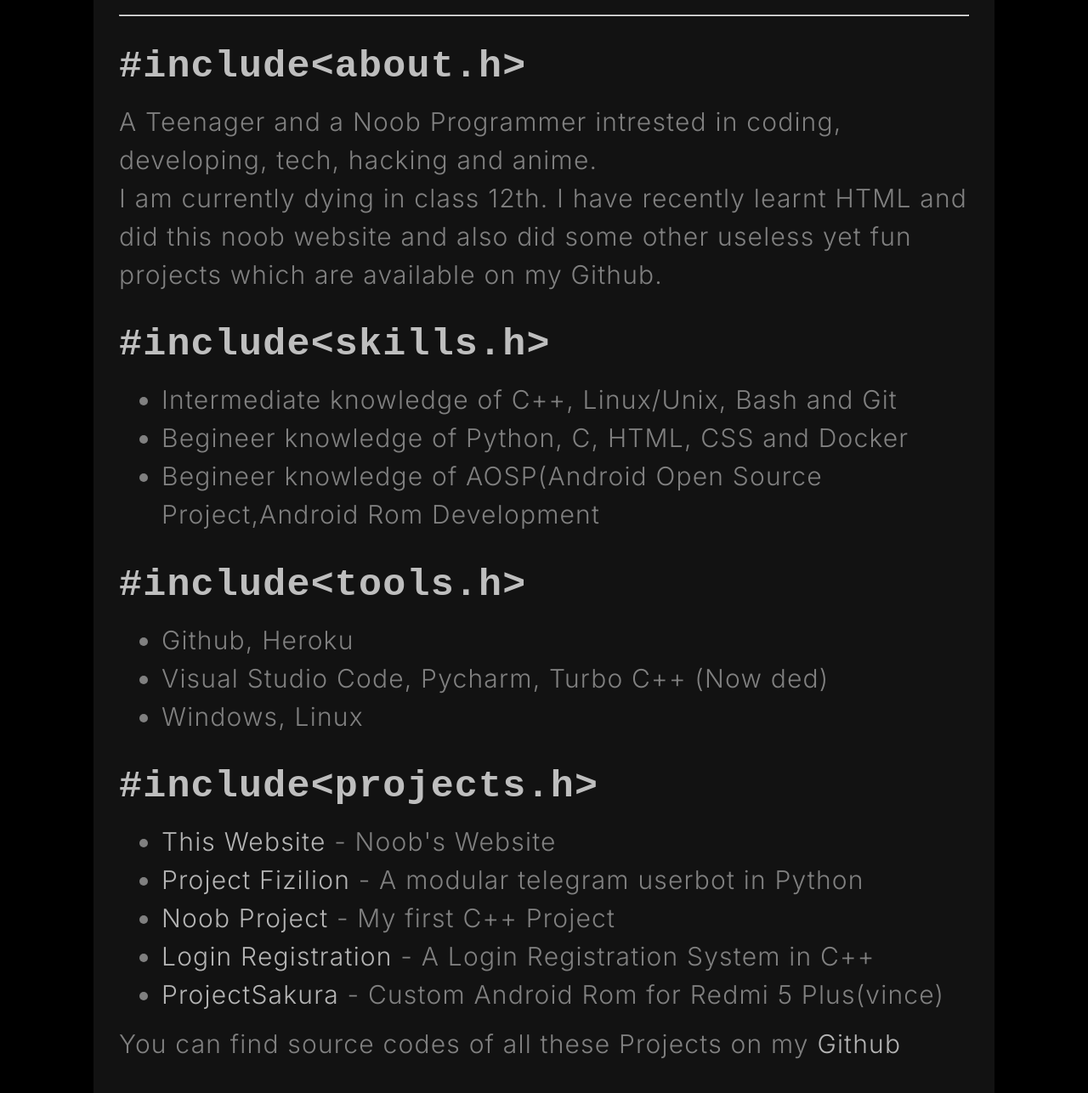
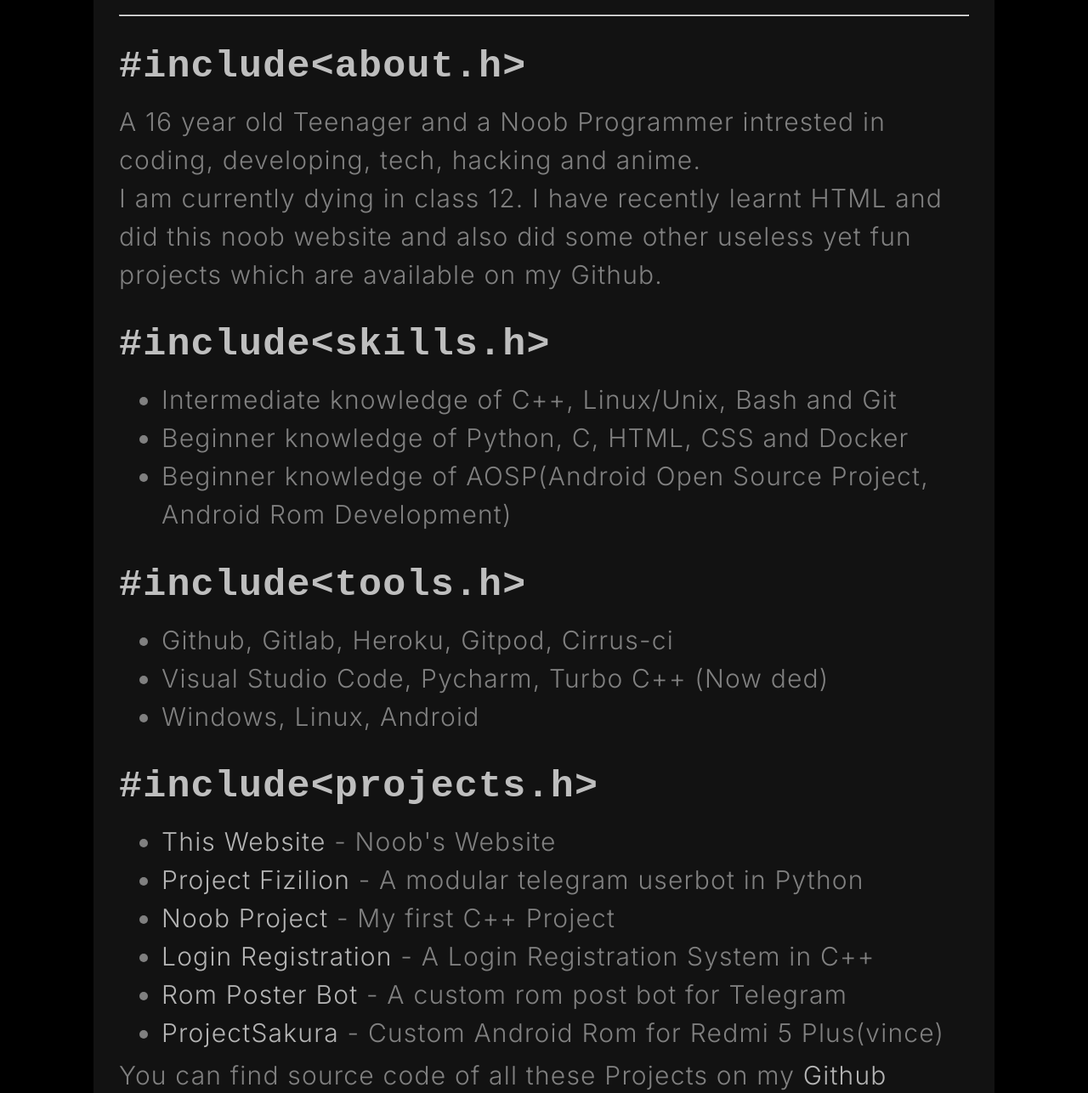
Before and after one commit to PrajjuS/PrajjuS.github.io, a plain HTML site: page index.html in a window 1280 px wide. Shown: the part 160-1446 px from the top of the page at 85% size. Drawn offline with Linux system fonts and the light colour scheme.

Commit message:
Fixup typos
- Also minimal changes

Change-Id: I1c5d453bd3be20f021444806deee28ea909879b1
Signed-off-by: PrajjuS <theprajjus@gmail.com>

```diff
--- a/index.html
+++ b/index.html
@@ -20,9 +20,9 @@
             <hr>
             <h2>#include&lt;about.h&gt;</h2>
             <p>
-                A Teenager and a Noob Programmer intrested in coding, developing, tech, hacking and anime.
+                A 16 year old Teenager and a Noob Programmer intrested in coding, developing, tech, hacking and anime.
                 <br>
-                I am currently dying in class 12th. I have recently learnt HTML and did this noob website and also did some other useless yet fun projects which are available on my Github.
+                I am currently dying in class 12. I have recently learnt HTML and did this noob website and also did some other useless yet fun projects which are available on my Github.
             </p>
 
             <!-- Skills -->
@@ -30,8 +30,8 @@
             <p>
                 <ul>
                     <li>Intermediate knowledge of C++, Linux/Unix, Bash and Git</li>
-                    <li>Begineer knowledge of Python, C, HTML, CSS and Docker</li>
-                    <li>Begineer knowledge of AOSP(Android Open Source Project,Android Rom Development</li>
+                    <li>Beginner knowledge of Python, C, HTML, CSS and Docker</li>
+                    <li>Beginner knowledge of AOSP(Android Open Source Project, Android Rom Development)</li>
                 </ul>
             </p>
 
@@ -39,23 +39,24 @@
             <h2>#include&lt;tools.h&gt;</tools.h></h2>
             <p>
                 <ul>
-                    <li>Github, Heroku</li>
+                    <li>Github, Gitlab, Heroku, Gitpod, Cirrus-ci</li>
                     <li>Visual Studio Code, Pycharm, Turbo C++ (Now ded)</li>
-                    <li>Windows, Linux</li>
+                    <li>Windows, Linux, Android</li>
                 </ul>
             </p>
 
             <!-- Projects -->
             <h2>#include&lt;projects.h&gt;</h2>
             <p>
-                <ul style="margin-bottom: 13px;">
+                <ul style="margin-bottom: 5px;">
                     <li><a href="#">This Website</a> - Noob's Website</li>
                     <li><a href="https://github.com/PrajjuS/ProjectFizilion">Project Fizilion</a> - A modular telegram userbot in Python
                     <li><a href="https://replit.com/@PrajwalS1/My-First-C?embed=1&output=1#main.cpp">Noob Project</a> - My first C++ Project</li>
-                    <li><a href="https://replit.com/@PrajwalS1/Login-Registration#main.cpp?embed=1&output=1#main.cpp">Login Registration</a> - A Login Registration System in C++</li>
+                    <li><a href="https://replit.com/@PrajwalS1/Login-Registration?embed=1&output=1#main.cpp">Login Registration</a> - A Login Registration System in C++</li>
+                    <li><a href="https://github.com/PrajjuS/RomPosterBot">Rom Poster Bot</a> - A custom rom post bot for Telegram
                     <li><a href="https://forum.xda-developers.com/t/rom-11-unofficial-project-sakura-5-2r-for-redmi-5-plus-note-5-vince.4363207/">ProjectSakura</a> - Custom Android Rom for Redmi 5 Plus(vince)</li>
                 </ul>
-                You can find source codes of all these Projects on my <a href="https://github.com/PrajjuS">Github</a>
+                You can find source code of all these Projects on my <a href="https://github.com/PrajjuS">Github</a>
             </p>
 
             <!-- Weeb Things -->
@@ -63,9 +64,9 @@
             <p>
                 <ul>
                     <li>Action: <a href="https://myanimelist.net/anime/21/One_Piece">One Piece</a>, <a href="https://myanimelist.net/anime/22319/Tokyo_Ghoul">Tokyo Ghoul</a>, <a href="https://myanimelist.net/anime/11757/Sword_Art_Online">Sword Art Online</a>, <a href="https://myanimelist.net/anime/16498/Shingeki_no_Kyojin">Attack On Titan</a>, <a href="https://myanimelist.net/anime/40748/Jujutsu_Kaisen_TV">Jujutsu Kaisen</a>, <a href="https://myanimelist.net/anime/38000/Kimetsu_no_Yaiba">Demon Slayer</a></li>
-                    <li>Romance: <a href="https://myanimelist.net/anime/32729/Orange">Orange</a>, <a href="https://myanimelist.net/anime/23273/Shigatsu_wa_Kimi_no_Uso">Your Lie In April</a>, <a href="https://myanimelist.net/anime/2167/Clannad">Clannad</a>, <a href="https://myanimelist.net/anime/14813/Yahari_Ore_no_Seishun_Love_Comedy_wa_Machigatteiru">My Teen Romantic Comedy</a>, <a href="https://myanimelist.net/anime/35849/Darling_in_the_FranXX">Darling in the FranXX</a>, <a href="https://myanimelist.net/anime/21995/Ao_Haru_Ride">Blue String Ride</a>, <a href="https://myanimelist.net/anime/31240/Re_Zero_kara_Hajimeru_Isekai_Seikatsu">Re:Zero</a>, <a href="https://myanimelist.net/anime/10793/Guilty_Crown">Guilty Crown</a>, <a href="https://myanimelist.net/anime/33352/Violet_Evergarden">Violet Evergarden</a></li>
+                    <li>Romance: <a href="https://myanimelist.net/anime/23273/Shigatsu_wa_Kimi_no_Uso">Your Lie In April</a>, <a href="https://myanimelist.net/anime/2167/Clannad">Clannad</a>, <a href="https://myanimelist.net/anime/14813/Yahari_Ore_no_Seishun_Love_Comedy_wa_Machigatteiru">My Teen Romantic Comedy</a>, <a href="https://myanimelist.net/anime/35849/Darling_in_the_FranXX">Darling in the FranXX</a>, <a href="https://myanimelist.net/anime/21995/Ao_Haru_Ride">Blue String Ride</a>, <a href="https://myanimelist.net/anime/31240/Re_Zero_kara_Hajimeru_Isekai_Seikatsu">Re:Zero</a>, <a href="https://myanimelist.net/anime/10793/Guilty_Crown">Guilty Crown</a>, <a href="https://myanimelist.net/anime/33352/Violet_Evergarden">Violet Evergarden</a></li>
                     <li>Movies: <a href="https://myanimelist.net/anime/32281/Kimi_no_Na_wa">Your Name</a>, <a href="https://myanimelist.net/anime/36098/Kimi_no_Suizou_wo_Tabetai">I Want to Eat Your Pancreas</a>, <a href="https://myanimelist.net/anime/10408/Hotarubi_no_Mori_e">Into the Forest of Fireflies</a>, <a href="https://myanimelist.net/anime/28851/Koe_no_Katachi">A Silent Voice</a></li>
-                    <li>Slice of Life: <a href="https://myanimelist.net/anime/12189/Hyouka">Hyouka</a></li>
+                    <li>Slice of Life: <a href="https://myanimelist.net/anime/32729/Orange">Orange</a>, <a href="https://myanimelist.net/anime/12189/Hyouka">Hyouka</a></li>
                     <li>Sci-Fi: <a href="https://myanimelist.net/anime/9253/Steins_Gate">Steins Gate</a></li>
                 </ul>
             </p>
```
Also changed, not shown: 1 other file.
